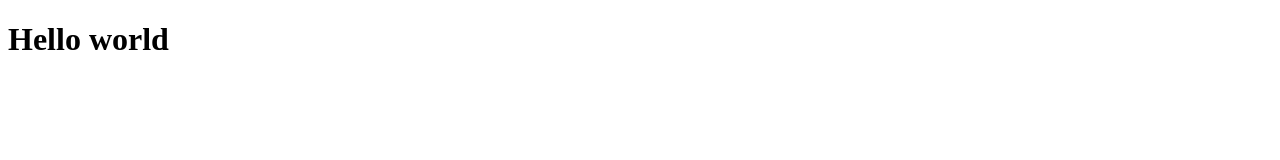
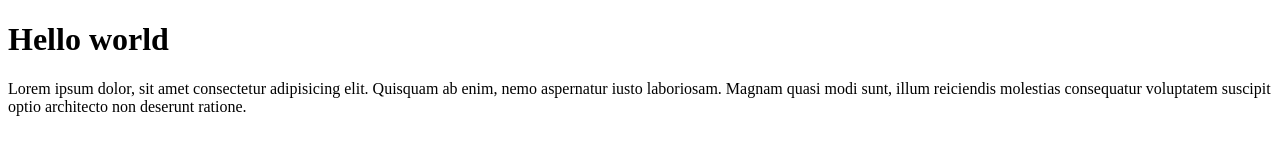
Before and after one commit to deny1705/git-test, a plain HTML site: page index.html in a window 1280 px wide. Drawn offline with Linux system fonts and the light colour scheme.

Commit message:
Menambahkan paragraph

```diff
--- a/index.html
+++ b/index.html
@@ -8,6 +8,7 @@
 <body>
 
     <h1>Hello world</h1>
+    <p>Lorem ipsum dolor, sit amet consectetur adipisicing elit. Quisquam ab enim, nemo aspernatur iusto laboriosam. Magnam quasi modi sunt, illum reiciendis molestias consequatur voluptatem suscipit optio architecto non deserunt ratione.</p>
 
 </body>
 </html>
```
